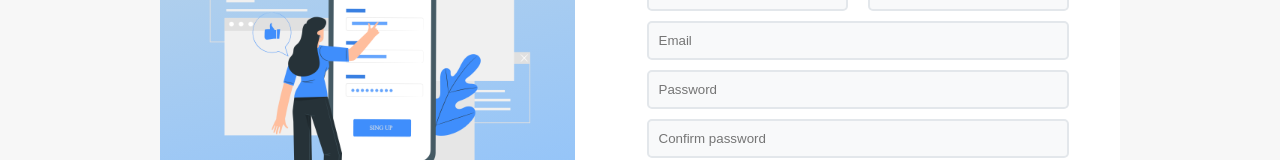
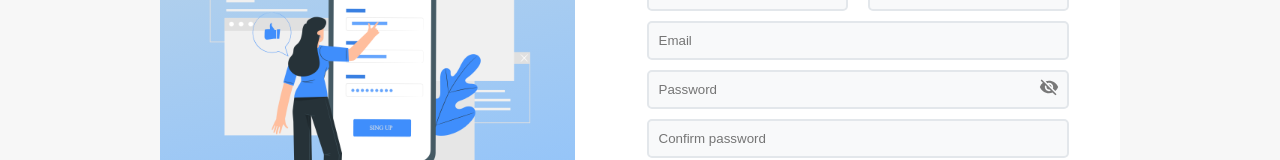
Before and after one commit to ambikaprasad21/pc-client, a React (Vite) app: page /auth/signup in a window 1280 px wide. Shown: the part 275-435 px from the top of the page. Built offline with nearby package versions, Linux system fonts and the light colour scheme; the HTML template or start-up script is replaced by a standard one.

Commit message:
added password hidden icon and twitter link

```diff
--- a/src/components/Footer.jsx
+++ b/src/components/Footer.jsx
@@ -61,6 +61,11 @@ function Footer() {
               clip-rule="evenodd"
             />
           </svg>
+          <Link
+            to={"https://x.com/Ambika_mnnit21"}
+            target="_blank"
+            style={{ textDecoration: "none", color: "inherit" }}
+          >
             <svg
               aria-hidden="true"
               xmlns="http://www.w3.org/2000/svg"
@@ -71,6 +76,7 @@ function Footer() {
             >
               <path d="M13.795 10.533 20.68 2h-3.073l-5.255 6.517L7.69 2H1l7.806 10.91L1.47 22h3.074l5.705-7.07L15.31 22H22l-8.205-11.467Zm-2.38 2.95L9.97 11.464 4.36 3.627h2.31l4.528 6.317 1.443 2.02 6.018 8.409h-2.31l-4.934-6.89Z" />
             </svg>
+          </Link>
         </div>
       </div>
 
--- a/src/pages/Signup.jsx
+++ b/src/pages/Signup.jsx
@@ -8,6 +8,7 @@ import Row from "./../ui/Row";
 import { API } from "../utility/constant";
 import SpinnerSm from "../ui/SpinnerSm";
 import toast from "react-hot-toast";
+import { MdVisibility, MdVisibilityOff } from "react-icons/md";
 
 const Error = styled.span`
   font-size: 1rem;
@@ -15,9 +16,26 @@ const Error = styled.span`
   color: #d71e1e;
 `;
 
+const PasswordInput = styled.div`
+  display: flex;
+  align-items: center;
+  gap: 2rem;
+  position: relative;
+  input {
+    flex-grow: 1;
+  }
+
+  span {
+    position: absolute;
+    right: 1rem;
+    z-index: 10;
+  }
+`;
+
 function Signup() {
   const navigate = useNavigate();
   const [loader, setLoader] = useState(false);
+  const [isVisible, setIsVisible] = useState(false);
   const { register, handleSubmit, getValues, formState, watch } = useForm();
   const { errors } = formState;
 
@@ -167,8 +185,9 @@ function Signup() {
               </Row>
 
               <Row gap="5px">
+                <PasswordInput>
                   <input
-                  type="text"
+                    type={isVisible ? "text" : "password"}
                     placeholder="Password"
                     id="password"
                     {...register("password", {
@@ -179,6 +198,15 @@ function Signup() {
                       },
                     })}
                   />
+                  <span onClick={() => setIsVisible((prev) => !prev)}>
+                    {isVisible ? (
+                      <MdVisibility size="2rem" color="#797979" />
+                    ) : (
+                      <MdVisibilityOff size="2rem" color="#797979" />
+                    )}
+                  </span>
+                </PasswordInput>
+
                 {errors?.password?.message && (
                   <Error>{errors.password.message}</Error>
                 )}
@@ -186,7 +214,7 @@ function Signup() {
 
               <Row gap="5px">
                 <input
-                  type="text"
+                  type="password"
                   placeholder="Confirm password"
                   id="confirmPassword"
                   {...register("confirmPassword", {
```
Lines whose indentation alone changed are shown as unchanged.
